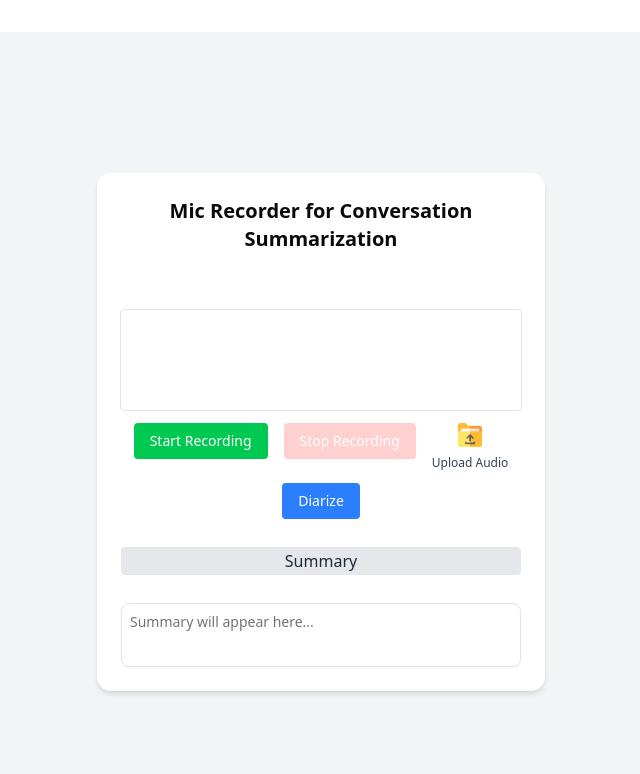
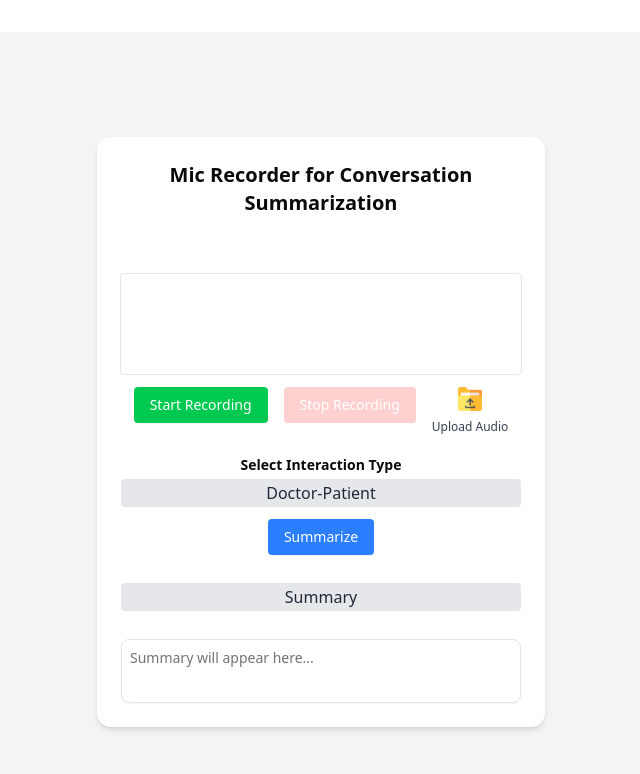
Before and after one commit to maxklema/MIE_Diarization, a React (Vite) app in the folder diarization-ui/: page / in a window 1280 px wide. Shown: the top 774 px of the page, without its empty margins (319-959 px from the left). Built offline with nearby package versions, Linux system fonts and the light colour scheme; no server answers.

Commit message:
Added dropdown for UI for patient doctor interaction or summarization.

```diff
--- a/diarization-ui/src/components/ui/MicRecorder.jsx
+++ b/diarization-ui/src/components/ui/MicRecorder.jsx
@@ -20,6 +20,7 @@ const MicRecorderComponent = () => {
   const [transcript, setTranscript] = useState("");
   const [summary, setSummary] = useState("");
   const [selectedOption, setSelectedOption] = useState("Summary");
+  const [interactionType, setInteractionType] = useState("Doctor-Patient");
   const mediaRecorderRef = useRef(null);
   const audioChunksRef = useRef([]);
   const canvasRef = useRef(null);
@@ -158,6 +159,22 @@ const MicRecorderComponent = () => {
           <input id="file-upload" type="file" accept="audio/*" onChange={handleFileUpload} className="hidden" />
         </label>
       </div>
+      <div className="w-full mt-2">
+        <h3 className="text-sm font-semibold mb-1">Select Interaction Type</h3>
+        <DropdownMenu>
+          <DropdownMenuTrigger className="bg-gray-200 text-gray-800 px-2 py-0.5 rounded w-full">
+            {interactionType}
+          </DropdownMenuTrigger>
+          <DropdownMenuContent className="w-full">
+            <DropdownMenuItem onClick={() => setInteractionType("Doctor-Patient")}>
+              Doctor-Patient Interaction
+            </DropdownMenuItem>
+            <DropdownMenuItem onClick={() => setInteractionType("General")}>
+              General Interaction
+            </DropdownMenuItem>
+          </DropdownMenuContent>
+        </DropdownMenu>
+      </div>
       <div>
         <Button
           onClick={async () => {
@@ -171,6 +188,7 @@ const MicRecorderComponent = () => {
               const blob = await response.blob();
               const formData = new FormData();
               formData.append("audio", blob, "recording.webm");
+              formData.append("interaction_type", interactionType);
 
               const res = await fetch("http://127.0.0.1:5000/api/diarize", {
                 method: "POST",
@@ -200,7 +218,7 @@ const MicRecorderComponent = () => {
           }}
           className="bg-blue-500 text-white px-4 py-2 rounded mt-0"
         >
-          Diarize
+          Summarize
         </Button>
       </div>
       <div className="w-full mt-2">
```
